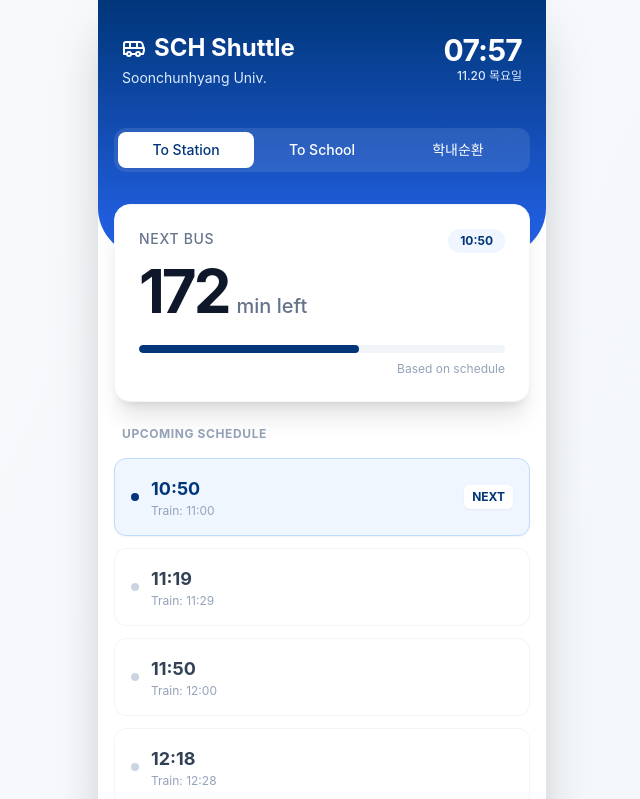
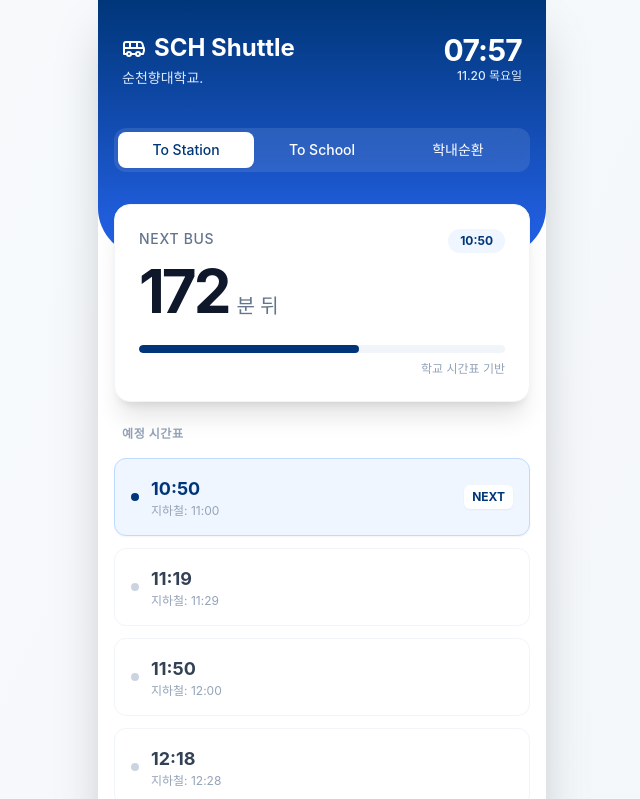
Before and after one commit to exynos6694/schshuttle, a React (Vite) app: page / in a window 1280 px wide. Shown: the top 799 px of the page, without its empty margins (318-958 px from the left). Built offline with nearby package versions, Linux system fonts and the light colour scheme.

Commit message:
feat: UI 텍스트를 한국어로 일부 변경

```diff
--- a/src/components/Header.tsx
+++ b/src/components/Header.tsx
@@ -19,7 +19,7 @@ export const Header: React.FC = () => {
             <Bus className="w-6 h-6" />
             SCH Shuttle
           </h1>
-          <p className="text-blue-100 text-sm mt-1">Soonchunhyang Univ.</p>
+          <p className="text-blue-100 text-sm mt-1">순천향대학교.</p>
         </div>
         <div className="text-right">
           <div className="text-3xl font-bold tracking-tight">
--- a/src/components/NextBusCard.tsx
+++ b/src/components/NextBusCard.tsx
@@ -26,7 +26,7 @@ export const NextBusCard: React.FC<NextBusCardProps> = ({ nextBus }) => {
     return (
       <div className="mx-4 mt-4 p-6 bg-white rounded-2xl shadow-lg border border-slate-100 flex flex-col items-center justify-center text-slate-400 min-h-[200px]">
         <AlertCircle className="w-12 h-12 mb-2 opacity-50" />
-        <p>No buses remaining today</p>
+        <p>버스 운행이 종료되었습니다</p>
       </div>
     );
   }
@@ -50,13 +50,13 @@ export const NextBusCard: React.FC<NextBusCardProps> = ({ nextBus }) => {
 
         <div className="flex items-baseline mt-2">
           {isDeparting ? (
-             <span className="text-4xl font-bold text-red-500">Departing</span>
+             <span className="text-4xl font-bold text-red-500">출발함</span>
           ) : (
             <>
               <span className="text-6xl font-bold text-slate-900 tracking-tighter">
                 {timeLeft}
               </span>
-              <span className="text-xl text-slate-500 ml-2 font-medium">min left</span>
+              <span className="text-xl text-slate-500 ml-2 font-medium">분 뒤</span>
             </>
           )}
         </div>
@@ -71,7 +71,7 @@ export const NextBusCard: React.FC<NextBusCardProps> = ({ nextBus }) => {
             />
           </div>
           <p className="text-xs text-slate-400 mt-2 text-right">
-            Based on {nextBus.type === 'to_school' ? 'train arrival' : 'schedule'}
+            {nextBus.type === 'to_school' ? '지하철 시간표 기반' : '학교 시간표 기반'}
           </p>
         </div>
       </motion.div>
--- a/src/components/TimeTable.tsx
+++ b/src/components/TimeTable.tsx
@@ -22,7 +22,7 @@ export const TimeTable: React.FC<TimeTableProps> = ({ schedule, nextBus }) => {
   return (
     <div className="flex-1 overflow-y-auto px-4 py-6 space-y-3 pb-20">
       <h3 className="text-slate-400 text-xs font-bold uppercase tracking-wider mb-4 px-2">
-        Upcoming Schedule
+        예정 시간표
       </h3>
 
       {schedule.map((bus, idx) => {
@@ -51,7 +51,7 @@ export const TimeTable: React.FC<TimeTableProps> = ({ schedule, nextBus }) => {
                 </span>
                 {bus.trainTime && (
                   <span className="text-xs text-slate-400">
-                    Train: {bus.trainTime}
+                    지하철: {bus.trainTime}
                   </span>
                 )}
               </div>
```
